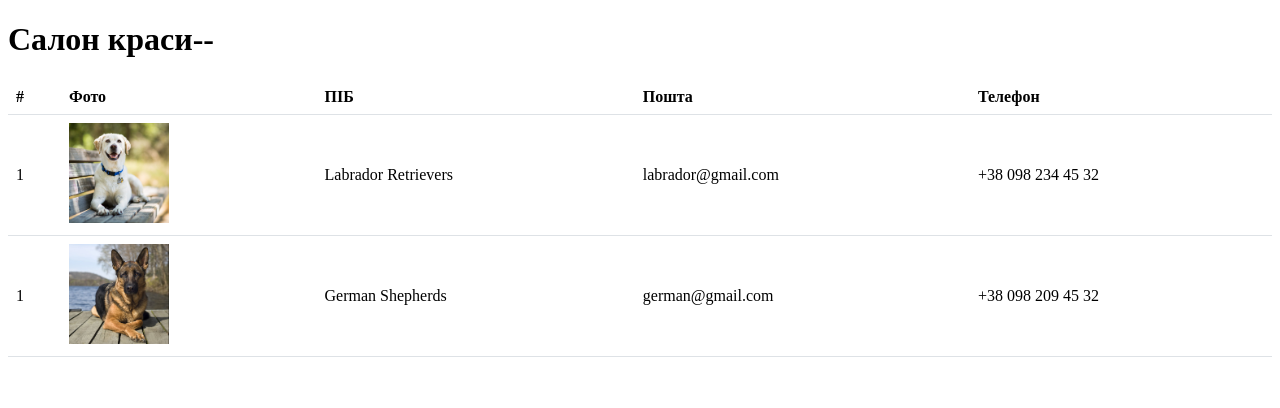
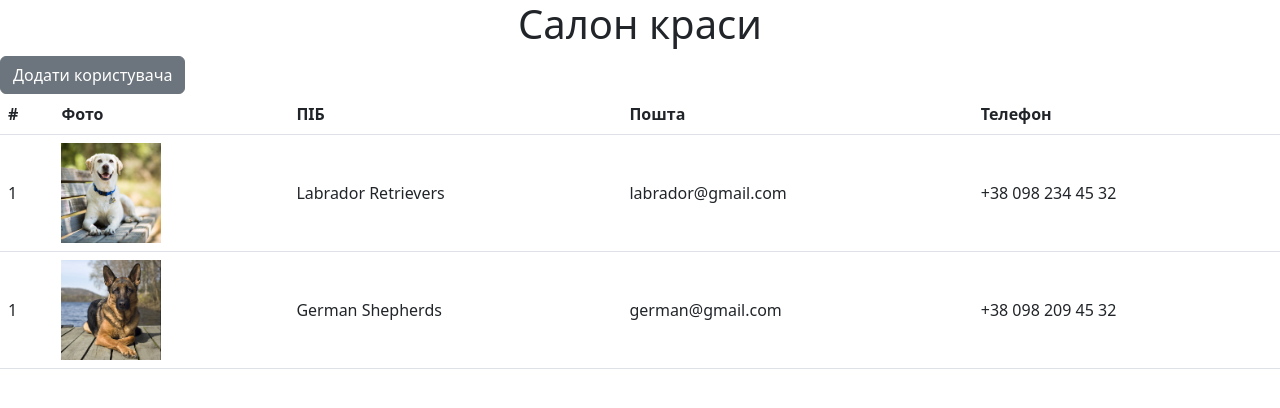
Before and after one commit to novakvova/HTML_JavaScript_NPR211, a plain HTML site: page 1.Simple HTML/index.html in a window 1280 px wide. Drawn offline with Linux system fonts and the light colour scheme.

Commit message:
Begin ja

```diff
--- a/1.Simple HTML/css/index.scss
+++ b/1.Simple HTML/css/index.scss
@@ -1,5 +1,15 @@
 $border-color: #315ba8;
 $background-color: #8ca4a8;
+
+.my-container {
+  padding: 0;
+  margin:auto;
+  width: 1280px;
+
+  .my-center {
+    text-align: center;
+  }
+}
 
 .my-table {
   //border: solid 1px $border-color;
--- a/1.Simple HTML/index.html
+++ b/1.Simple HTML/index.html
@@ -6,11 +6,12 @@
     <title>Смакуємо ковбаску</title>
 <!--    <link rel="stylesheet" href="/css/site.css">-->
     <link rel="stylesheet" href="/css/index.css">
+    <link rel="stylesheet" href="/css/bootstrap.min.css">
 </head>
 <body>
-    <main>
-        <h1>Салон краси--</h1>
-<!--        <img src="/images/woman.jpg" alt="Жінка" width="800" />-->
+    <main class="my-container">
+        <h1 class="my-center">Салон краси</h1>
+        <button id="btn_add" class="btn btn-secondary">Додати користувача</button>
         <table class="my-table">
             <thead>
                 <tr>
@@ -45,4 +46,15 @@
         </table>
     </main>
 </body>
+
+<script>
+    const btn_add = document.getElementById("btn_add");
+    btn_add.onclick = function () {
+        const name = prompt("Як Вас звать?");
+        btn_add.innerHTML = name;
+        btn_add.className="btn btn-danger";
+    }
+    //alert("Привіт");
+    //console.log("Привіт - це JavaScript");
+</script>
 </html>
```
Also changed, not shown: 1.Simple HTML/css/bootstrap.min.css (added), 1.Simple HTML/css/index.css, 2 other files.
